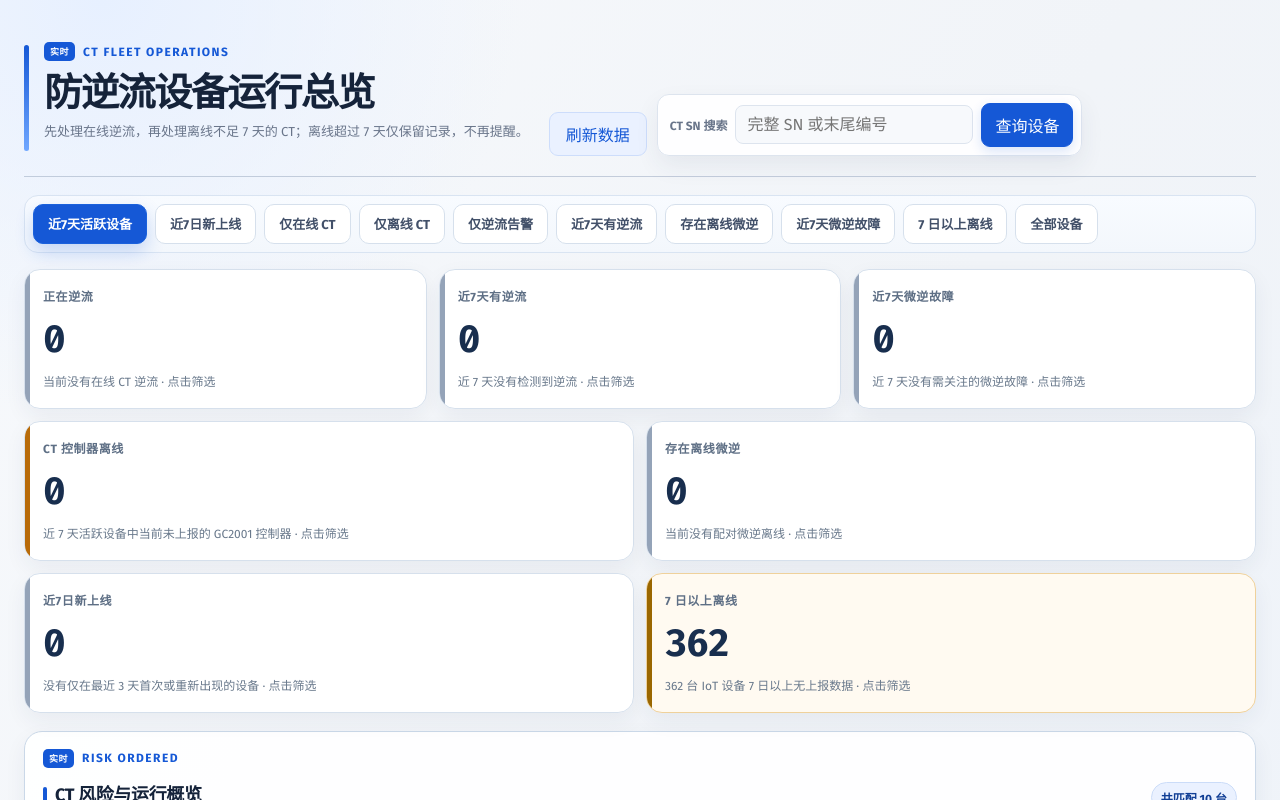
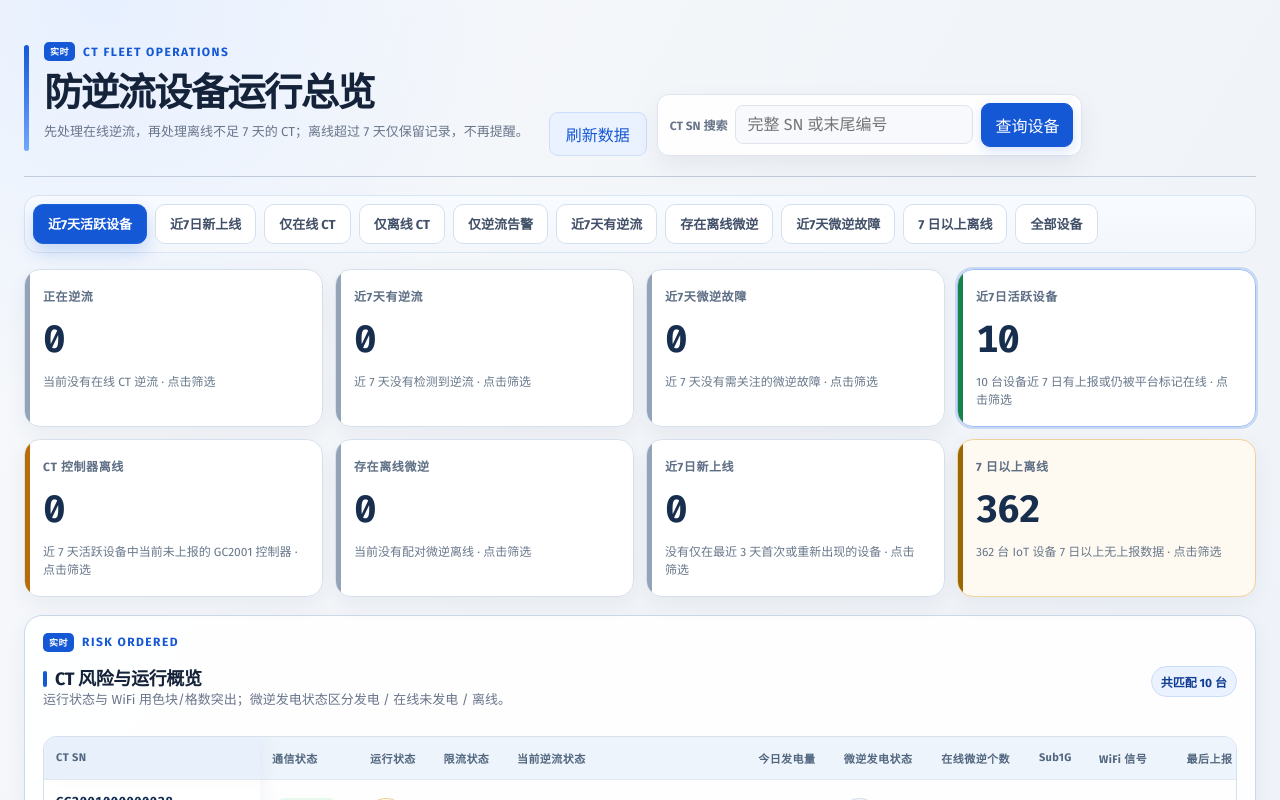
Before and after one commit to Jovifei/anti_reverse_device_monitor, a Next.js app: page /devices in a window 1280 px wide. Shown: the top 800 px of the page. Built offline with nearby package versions, Linux system fonts and the light colour scheme; no server answers; the database is empty.

Commit message:
feat: balance fleet status cards

```diff
--- a/app/devices/page.tsx
+++ b/app/devices/page.tsx
@@ -186,6 +186,20 @@ export default async function DeviceListPage({
         </p>
       </Link>
       <Link
+        href={fleetListHref('active', q)}
+        className={`fleet-priority-card online ${result.summary.activeTotal ? 'is-active' : ''} ${status === 'active' ? 'is-selected' : ''}`}
+        aria-current={status === 'active' ? 'page' : undefined}
+      >
+        <span>近7日活跃设备</span>
+        <strong>{result.summary.activeTotal}</strong>
+        <p>
+          {result.summary.activeTotal
+            ? `${result.summary.activeTotal} 台设备近 7 日有上报或仍被平台标记在线`
+            : '近 7 日没有活跃设备'}
+          {' '}· 点击筛选
+        </p>
+      </Link>
+      <Link
         href={fleetListHref('offline', q)}
         className={`fleet-priority-card fleet-priority-card-wide warning ${result.summary.offlineCtCount ? 'is-active' : ''} ${status === 'offline' ? 'is-selected' : ''}`}
         aria-current={status === 'offline' ? 'page' : undefined}
--- a/app/globals.css
+++ b/app/globals.css
@@ -3720,7 +3720,7 @@ body.metric-dialog-open .metric-card:hover {
 
 .fleet-priority-grid {
   display: grid;
-  grid-template-columns: repeat(6, minmax(0, 1fr));
+  grid-template-columns: repeat(4, minmax(0, 1fr));
   gap: 12px;
   margin-bottom: 18px;
 }
@@ -3738,11 +3738,11 @@ body.metric-dialog-open .metric-card:hover {
   color: inherit;
   text-decoration: none;
   transition: border-color .15s ease, box-shadow .15s ease, transform .15s ease;
-  grid-column: span 2;
+  grid-column: span 1;
 }
 
 .fleet-priority-card-wide {
-  grid-column: span 3;
+  grid-column: span 1;
 }
 
 .fleet-priority-card:hover {
@@ -4286,7 +4286,7 @@ body.metric-dialog-open .metric-card:hover {
 
 @media (max-width: 1400px) {
   .fleet-priority-grid {
-    grid-template-columns: repeat(6, minmax(0, 1fr));
+    grid-template-columns: repeat(4, minmax(0, 1fr));
   }
 }
 
```
Also changed, not shown: 1 other file (tests, documents, lock files or other folders).
